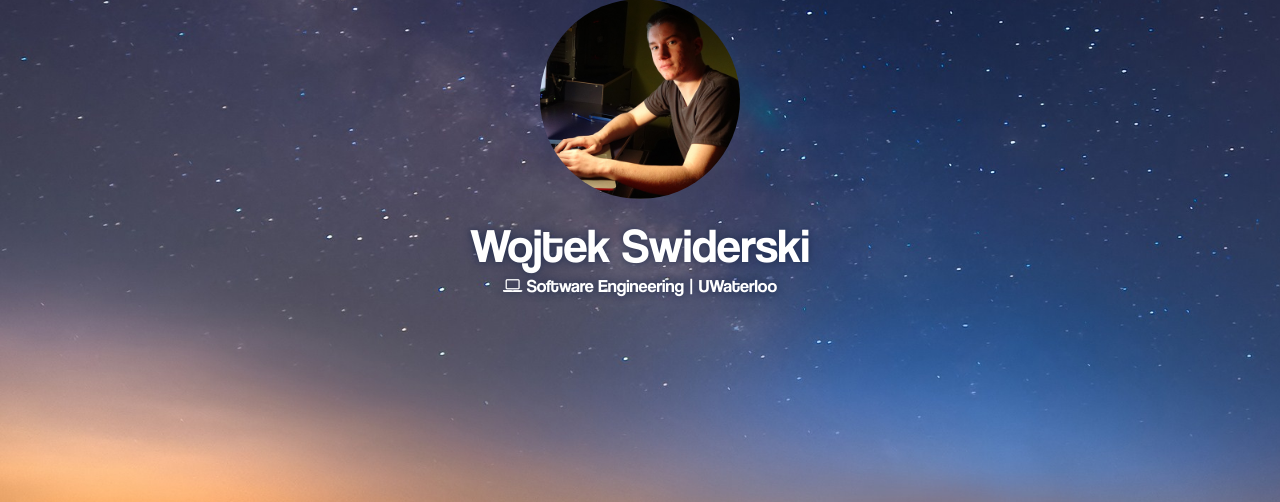
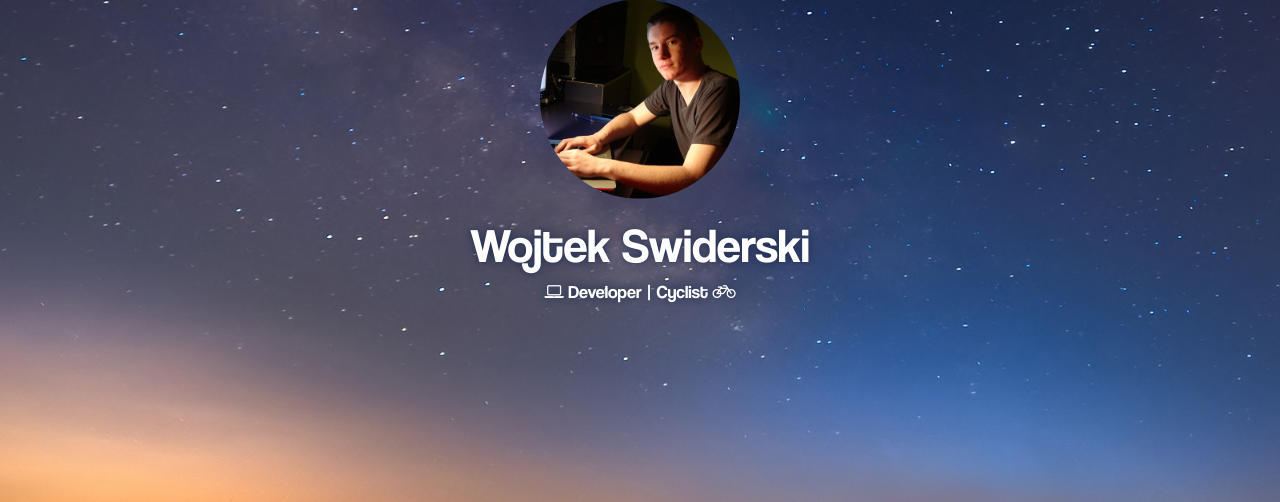
Before and after one commit to Wojtechnology/wojtechnology.github.io, a PHP site: page / in a window 1280 px wide. Shown: the part 201-703 px from the top of the page. Run offline with PHP 8.4, Linux system fonts and the light colour scheme; some libraries are stand-ins or nearby versions.

Commit message:
Revert "New about page and removed interests"
This reverts commit 1e92b2b998f78a162912dabd151df8c087908436.

```diff
--- a/OldCrap/documents/aboutPage2014.txt
+++ /dev/null
@@ -1,4 +0,0 @@
-<p>I am currently a Software Engineering student at the University of Waterloo. I am passionate about making great products, meeting exceptional people, and expanding my skill set. I am a quick learner and pay very close attention to detail. Most of all, I love programming and overcoming challenging obstacles by finding new solutions to existing problems. My goal for the future is to work on innovative technologies that will move the field of software forward.</p>
-				<p>I am proficient at <strong>Java</strong>, <strong>C/C++</strong>, <strong>Python</strong>, <strong>Android Development</strong> and front-end web development in <strong>HTML5</strong>, <strong>CSS3</strong> and <strong>JavaScript</strong>. In addition, I have a working knowledge of implementing teleoperated and autonomous systems for robots using <strong>National Instruments LabView</strong> and <strong>Arduino</strong>. Also, I am comfortable with server-side web development in a <strong>UNIX</strong> environment using <strong>Apache</strong>, <strong>NodeJS</strong>, <strong>MySQL</strong> and <strong>MongoDB</strong>. Finally, I have experience with <strong>Git</strong>, <strong>Terminal</strong> and <strong>SSH</strong>.</p>
-				<p>I am most interested in cloud computing and hope to work in this field. After experimenting with different areas of computer science, I have found a passion for networks and servers. I am a strong supporter of the Unix environment and would love to work on any project that requires backend development, such as data warehousing, Android and iOS apps, and web applications.</p>
-<p>Finally, I have strong skills in organization, leadership and project management as shown in my experience as an organizer of a Model United Nations event and as lead programmer of an FRC Robotics team. I love collaborating and spending time with other passionate people. I am an avid mountain biker and skier. I live by the saying, "Live life in moderation, including moderation."</p>
--- a/index.html
+++ b/index.html
@@ -65,16 +65,18 @@
 			<div class="stuff">
 				<img class="portrait" id="mainPhoto" src="images/portrait.jpg"/>
 				<h2>Wojtek Swiderski</h2>
-				<h4 class="program"><i class="fa fa-laptop"></i> Software Engineering | UWaterloo</h4>
-				<!--<h4 id="interests"><i class="fa fa-laptop"></i> Developer | Cyclist <i class="fa fa-bicycle"></i></h4>-->
+				<h4 id="interests"><i class="fa fa-laptop"></i> Developer | Cyclist <i class="fa fa-bicycle"></i></h4>
+				<!--<h4>Software Engineering student at the University of Waterloo</h4>-->
 			</div>
 		</div>
 		<div class="bodyBlock" id="topPage">
 			<div class="container aboutMe" id="about">
 				<h1>About Me</h1>
 				<center><hr></center>
-				<p>Hello. My name is Wojtek Swiderski and I am studying <strong>Software Engineering</strong> at the University of Waterloo. My passions are mountain biking, skiing, electronic music and of course, programming. I am mainly interested in machine learning, computer vision and the architecture of large software systems.</p>
-				<p>I have experience in application and server backend development using a variety of languages, including <strong>C++</strong>, <strong>Java</strong>, <strong>Python</strong> and <strong>Javascript</strong>. I am currently looking for a co-op placement for the Winter term (January-April 2016). Feel free to <a href="mailto:wswiders@uwateroo.ca">email me</a> if you have any questions about my <a href="documents/WojtekSwiderskiResume.pdf">resume</a> or <a href="#projects">projects.</a></p>
+<p>I am currently a Software Engineering student at the University of Waterloo. I am passionate about making great products, meeting exceptional people, and expanding my skill set. I am a quick learner and pay very close attention to detail. Most of all, I love programming and overcoming challenging obstacles by finding new solutions to existing problems. My goal for the future is to work on innovative technologies that will move the field of software forward.</p>
+				<p>I am proficient at <strong>Java</strong>, <strong>C/C++</strong>, <strong>Python</strong>, <strong>Android Development</strong> and front-end web development in <strong>HTML5</strong>, <strong>CSS3</strong> and <strong>JavaScript</strong>. In addition, I have a working knowledge of implementing teleoperated and autonomous systems for robots using <strong>National Instruments LabView</strong> and <strong>Arduino</strong>. Also, I am comfortable with server-side web development in a <strong>UNIX</strong> environment using <strong>Apache</strong>, <strong>NodeJS</strong>, <strong>MySQL</strong> and <strong>MongoDB</strong>. Finally, I have experience with <strong>Git</strong>, <strong>Terminal</strong> and <strong>SSH</strong>.</p>
+				<p>I am most interested in cloud computing and hope to work in this field. After experimenting with different areas of computer science, I have found a passion for networks and servers. I am a strong supporter of the Unix environment and would love to work on any project that requires backend development, such as data warehousing, Android and iOS apps, and web applications.</p>
+<p>Finally, I have strong skills in organization, leadership and project management as shown in my experience as an organizer of a Model United Nations event and as lead programmer of an FRC Robotics team. I love collaborating and spending time with other passionate people. I am an avid mountain biker and skier. I live by the saying, "Live life in moderation, including moderation."</p>
 			</div>
 		<div class="container projects" id="projects">
 			<h1>My Projects</h1>
--- a/js/front.js
+++ b/js/front.js
@@ -120,8 +120,8 @@ $(document).ready(function(){
 });
 
 /*
-//Animate text to show interests
-
+Animate text to show interests
+*/
 
 var initialText = "<i class=\"fa fa-laptop\"></i> Developer | ";
 var interests = ["Cyclist <i class=\"fa fa-bicycle\"></i>",
@@ -134,4 +134,4 @@ setInterval(function () {
 	$('#interests').fadeOut(function () {
 		$(this).html(initialText + interests[c = (c + 1) % interests.length]).fadeIn();
 	});
-}, 5000);*/
+}, 5000);
--- a/style/mainStyle.css
+++ b/style/mainStyle.css
@@ -174,10 +174,6 @@
 	z-index: 0;
 	background-color: white;
 	transform: translateZ(-1px);
-}
-
-.program {
-	margin-top: -6px;
 }
 
 .aboutMe {
```
